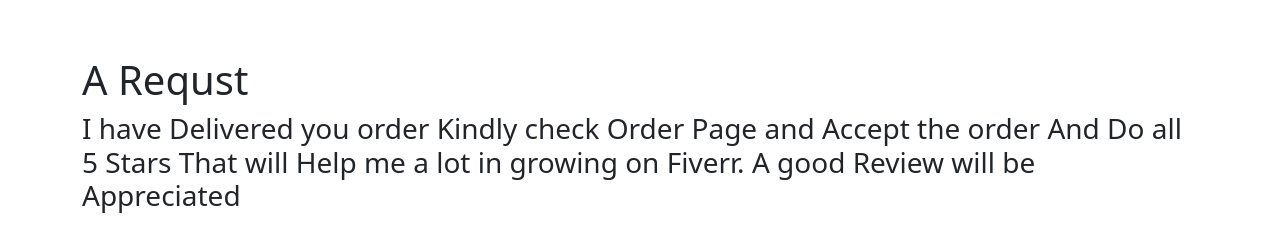
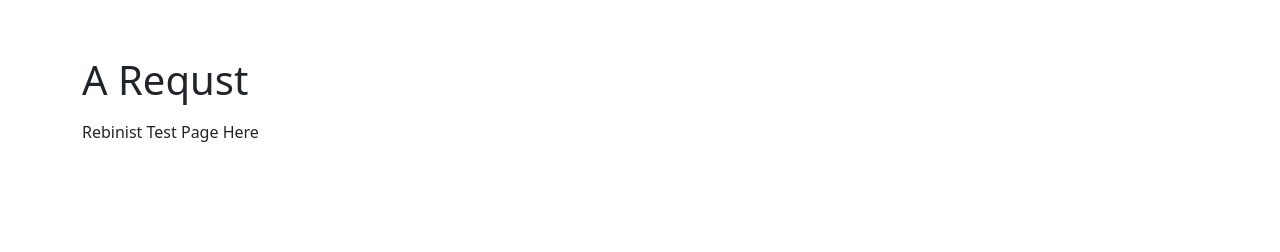
Before and after one commit to UsmanRajput89/Rebinist, a plain HTML site: page test.html in a window 1280 px wide. Drawn offline with nearby package versions, Linux system fonts and the light colour scheme.

Commit message:
Update test.html

```diff
--- a/test.html
+++ b/test.html
@@ -15,9 +15,9 @@
     <div class="container">
         <div class="row my-5">
             <h1 class="my-2">A Requst</h1>
-            <!-- <p></p> -->
-            <h3>I have Delivered you order Kindly check Order Page and Accept the order And Do all 5 Stars That will
-                Help me a lot in growing on Fiverr. A good Review will be Appreciated </h3>
+            <p class="py-2">Rebinist Test Page Here</p>
+            <!-- <h3>I have Delivered you order Kindly check Order Page and Accept the order And Do all 5 Stars That will
+                Help me a lot in growing on Fiverr. A good Review will be Appreciated </h3> -->
         </div>
     </div>
 
```
